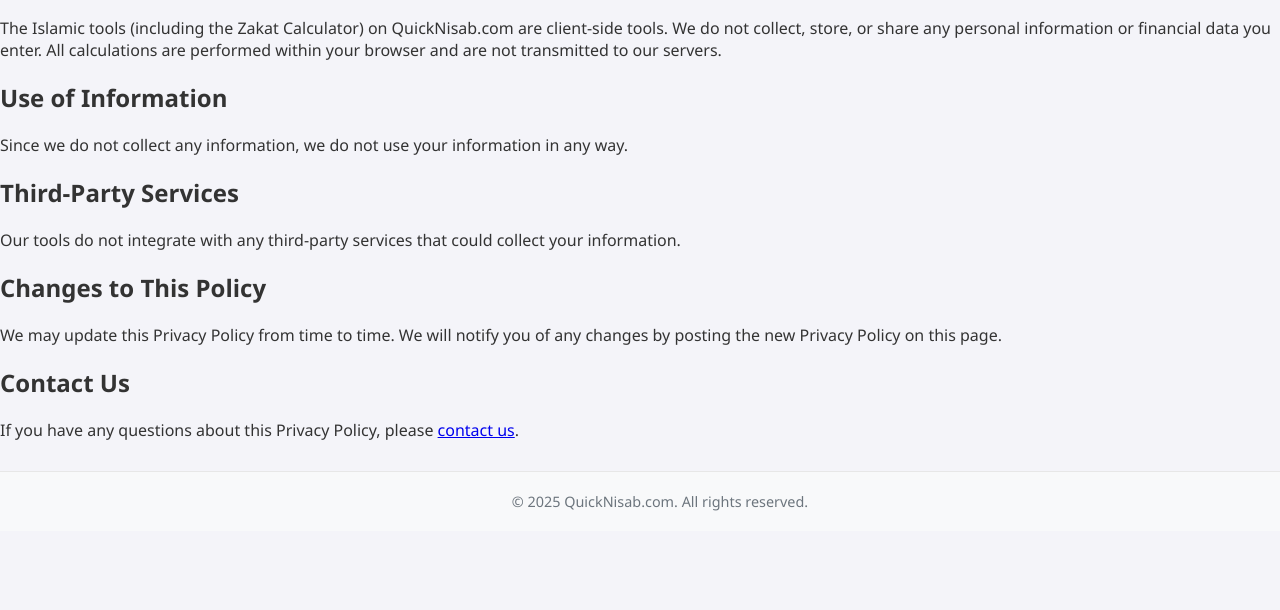
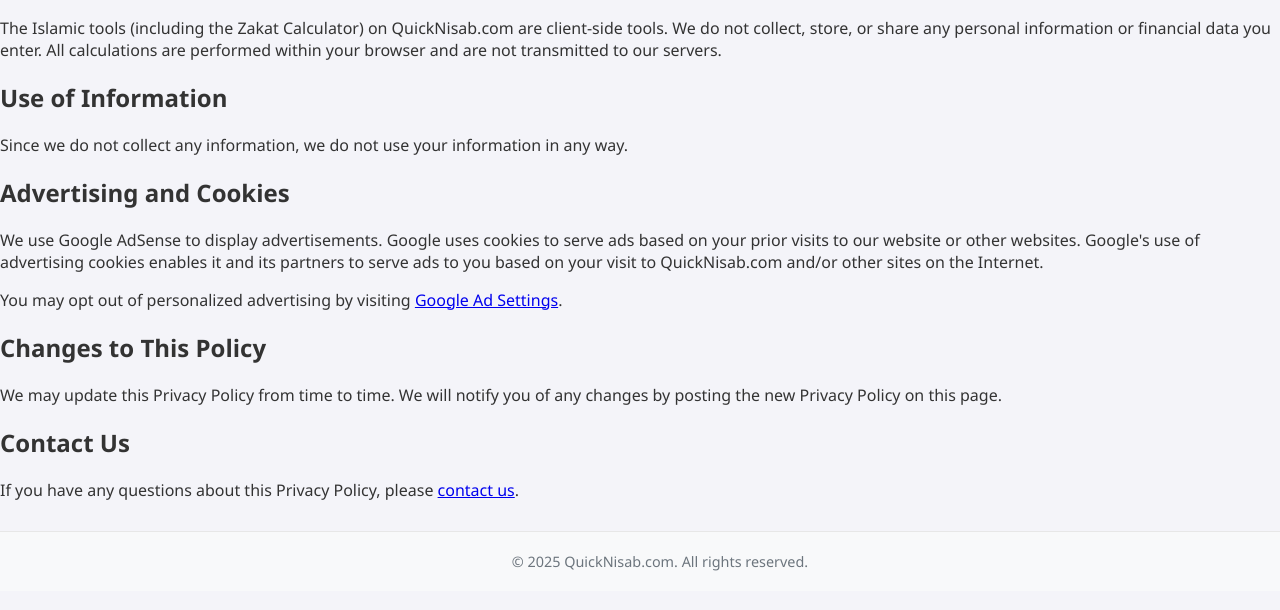
Before and after one commit to Pkght/Pkght.github.io, a plain HTML site: page zakaat-calculator/privacy.html in a window 1280 px wide. Shown: the part 120-730 px from the top of the page. Drawn offline with Linux system fonts and the light colour scheme.

Commit message:
updated privacy

```diff
--- a/zakaat-calculator/privacy.html
+++ b/zakaat-calculator/privacy.html
@@ -1,11 +1,13 @@
 <!DOCTYPE html>
 <html lang="en">
+
 <head>
     <meta charset="UTF-8">
     <meta name="viewport" content="width=device-width, initial-scale=1.0">
     <title>Privacy Policy</title>
     <link rel="stylesheet" href="style.css">
 </head>
+
 <body>
     <header>
         <h1>Privacy Policy</h1>
@@ -13,27 +15,36 @@
     <main>
         <section>
             <h2>Information We Collect at QuickNisab.com</h2>
-            <p>The Islamic tools (including the Zakat Calculator) on QuickNisab.com are client-side tools. We do not collect, store, or share any personal information or financial data you enter. All calculations are performed within your browser and are not transmitted to our servers.</p>
+            <p>The Islamic tools (including the Zakat Calculator) on QuickNisab.com are client-side tools. We do not
+                collect, store, or share any personal information or financial data you enter. All calculations are
+                performed within your browser and are not transmitted to our servers.</p>
         </section>
         <section>
             <h2>Use of Information</h2>
             <p>Since we do not collect any information, we do not use your information in any way.</p>
         </section>
         <section>
-            <h2>Third-Party Services</h2>
-            <p>Our tools do not integrate with any third-party services that could collect your information.</p>
+            <h2>Advertising and Cookies</h2>
+            <p>We use Google AdSense to display advertisements. Google uses cookies to serve ads based on your prior
+                visits to our website or other websites. Google's use of advertising cookies enables it and its partners
+                to serve ads to you based on your visit to QuickNisab.com and/or other sites on the Internet.</p>
+            <p>You may opt out of personalized advertising by visiting <a href="https://www.google.com/settings/ads"
+                    target="_blank">Google Ad Settings</a>.</p>
         </section>
         <section>
             <h2>Changes to This Policy</h2>
-            <p>We may update this Privacy Policy from time to time. We will notify you of any changes by posting the new Privacy Policy on this page.</p>
+            <p>We may update this Privacy Policy from time to time. We will notify you of any changes by posting the new
+                Privacy Policy on this page.</p>
         </section>
         <section>
             <h2>Contact Us</h2>
-            <p>If you have any questions about this Privacy Policy, please <a href="mailto:shujaat.ahmed142@gmail.com">contact us</a>.</p>
+            <p>If you have any questions about this Privacy Policy, please <a
+                    href="mailto:shujaat.ahmed142@gmail.com">contact us</a>.</p>
         </section>
     </main>
     <footer>
         <p>&copy; 2025 QuickNisab.com. All rights reserved.</p>
     </footer>
 </body>
+
 </html>
```
